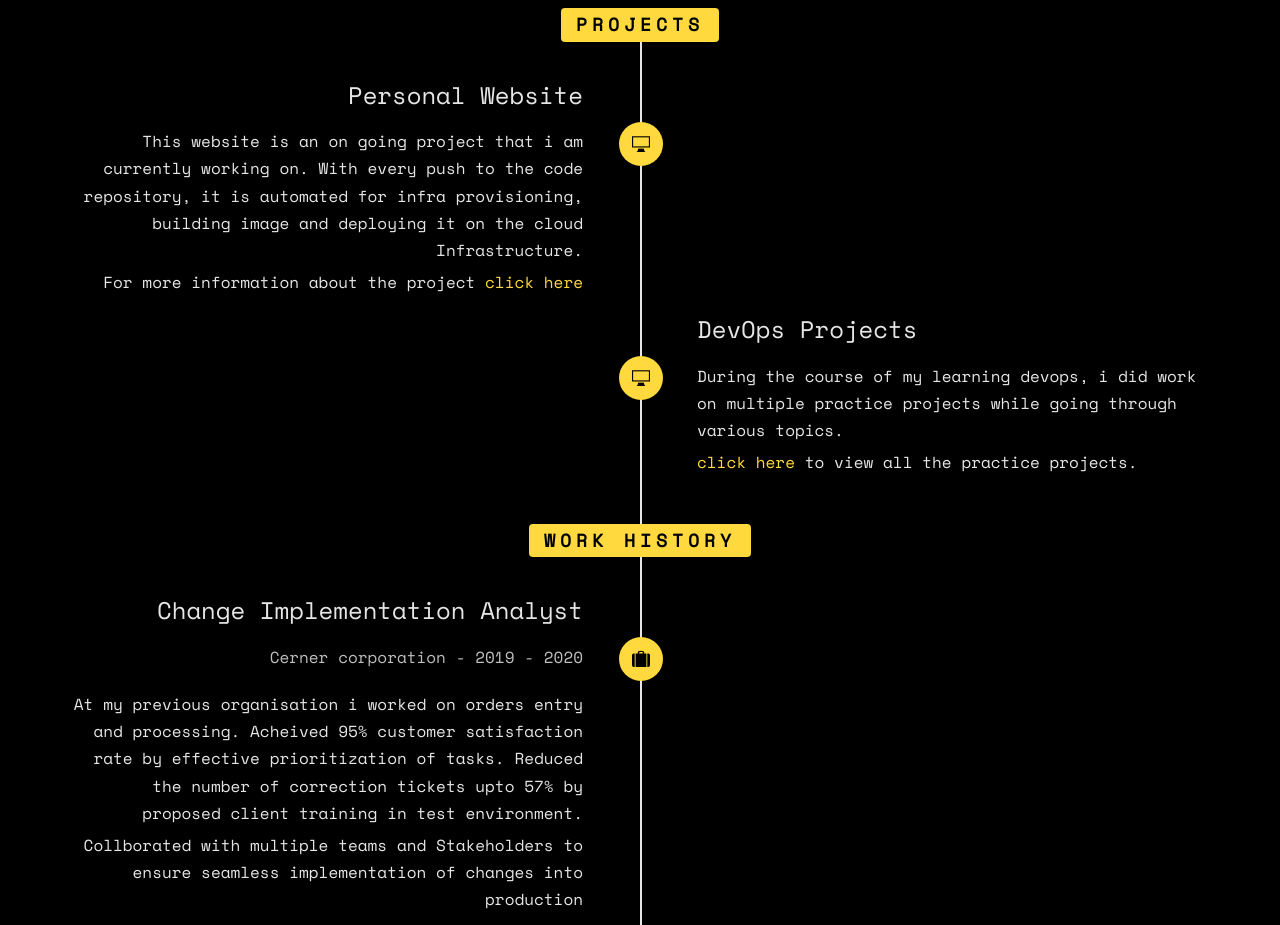
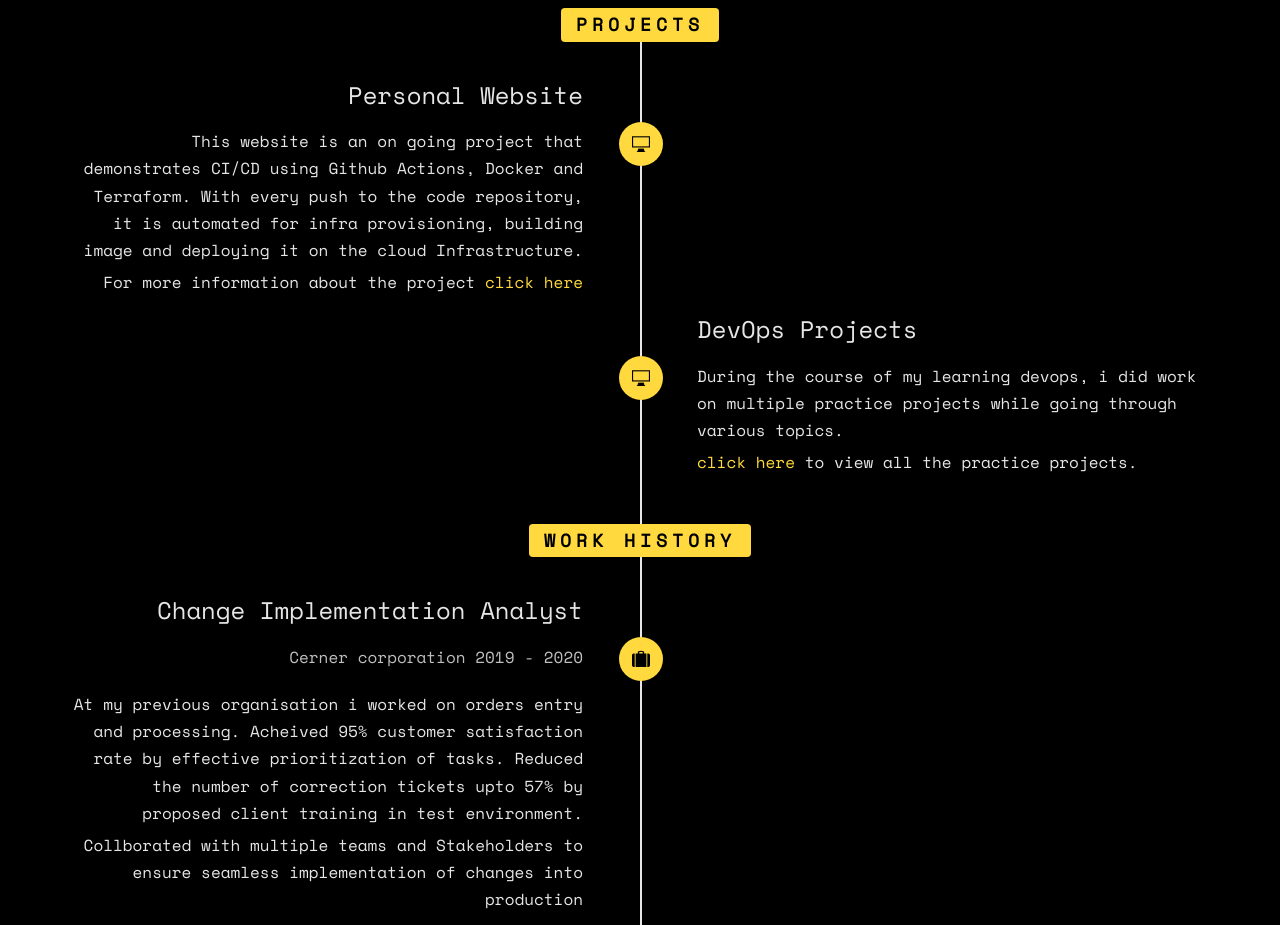
Before and after one commit to aravind1314/cloud-resume, a website: page app/index.html in a window 1280 px wide. Shown: the part 2220-3145 px from the top of the page. Drawn offline with nearby package versions, Linux system fonts and the light colour scheme; files that its build step writes are made by us from their sources; files whose address does not match are found by name; a web font is replaced by a local one.

Commit message:
new aws final

```diff
--- a/app/index.html
+++ b/app/index.html
@@ -103,7 +103,7 @@
 									<h3 class="timeline-title">Personal Website</h3>
 								</div>
 								<div class="timeline-body">
-									<p>This website is an on going project that i am currently working on. With every push to the code repository, it is automated for infra provisioning, building image and deploying it on the cloud Infrastructure. </p>
+									<p>This website is an on going project that demonstrates CI/CD using Github Actions, Docker and Terraform. With every push to the code repository, it is automated for infra provisioning, building image and deploying it on the cloud Infrastructure. </p>
 									<p>For more information about the project <a href="https://github.com/aravind1314/cloud-resume">click here</a></p>
 								</div>
 							</div>
@@ -129,7 +129,7 @@
 							<div class="timeline-panel">
 								<div class="timeline-heading">
 									<h3 class="timeline-title">Change Implementation Analyst</h3>
-									<span class="company">Cerner corporation - 2019 - 2020</span>
+									<span class="company">Cerner corporation  2019 - 2020</span>
 								</div>
 								<div class="timeline-body">
 									<p>At my previous organisation i worked on orders entry and processing. Acheived 95% customer satisfaction rate by effective prioritization of tasks. Reduced the number of correction tickets upto 57% by proposed client training in test environment.</p>
```
